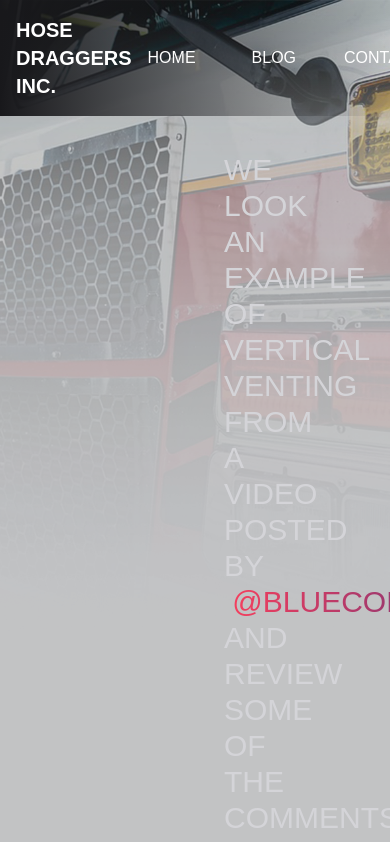
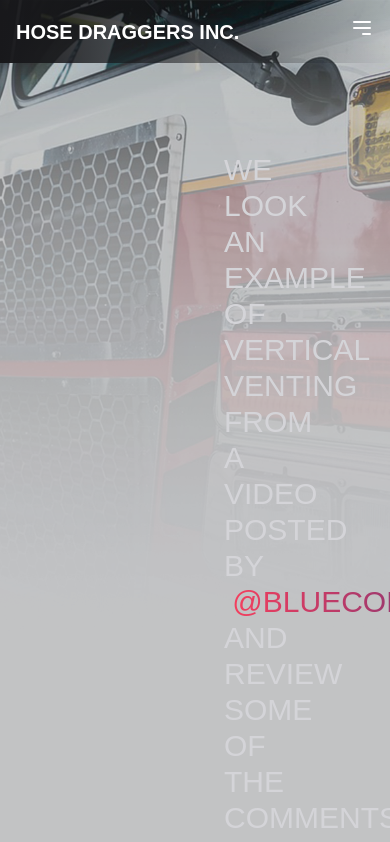
Before and after one commit to hosedraggersinc/hosedraggersinc.github.io, a Next.js app: page /blog/VentOps in a window 390 px wide. Shown: the top 842 px of the page. Built offline with nearby package versions, Linux system fonts and the light colour scheme.

Commit message:
Add files via upload

```diff
--- a/src/app/components/NavBar.tsx
+++ b/src/app/components/NavBar.tsx
@@ -1,6 +1,14 @@
 import Link from "next/link";
+import { useState } from "react";
 
 export default function NavBar() {
+  // State to control mobile menu visibility
+  const [isMobileMenuOpen, setIsMobileMenuOpen] = useState(false);
+
+  const toggleMobileMenu = () => {
+    setIsMobileMenuOpen(!isMobileMenuOpen);
+  };
+
   return (
     <nav className="relative z-20 bg-gradient-to-r from-zinc-900 text-white w-full">
       <div className="container mx-auto flex justify-between items-center py-4 px-4">
@@ -8,8 +16,46 @@
         <div className="text-xl uppercase font-bold">
           <Link href="/">Hose Draggers Inc.</Link>
         </div>
+
+        {/* Hamburger Menu for Mobile */}
+        <div className="lg:hidden">
+          <button
+            onClick={toggleMobileMenu}
+            className="focus:outline-none"
+            aria-label="Toggle Navigation"
+          >
+            <svg
+              className="w-6 h-6"
+              fill="none"
+              stroke="currentColor"
+              viewBox="0 0 24 24"
+              xmlns="http://www.w3.org/2000/svg"
+            >
+              {isMobileMenuOpen ? (
+                <path
+                  strokeLinecap="round"
+                  strokeLinejoin="round"
+                  strokeWidth="2"
+                  d="M6 18L18 6M6 6l12 12"
+                />
+              ) : (
+                <path
+                  strokeLinecap="round"
+                  strokeLinejoin="round"
+                  strokeWidth="2"
+                  d="M4 6h16M4 12h16m-7 6h7"
+                />
+              )}
+            </svg>
+          </button>
+        </div>
+
         {/* Nav Links */}
-        <ul className="flex space-x-6">
+        <ul
+          className={`flex space-x-6 lg:flex ${
+            isMobileMenuOpen ? "flex" : "hidden"
+          } lg:block`}
+        >
           <li>
             <Link
               href="/"
@@ -36,6 +82,41 @@
           </li>
         </ul>
       </div>
+
+      {/* Mobile Menu */}
+      {isMobileMenuOpen && (
+        <div className="lg:hidden bg-zinc-900 p-4">
+          <ul className="flex flex-col space-y-2">
+            <li>
+              <Link
+                href="/"
+                className="block uppercase bg-transparent text-white hover:bg-gradient-to-r hover:from-purple-400 hover:to-pink-500 hover:bg-clip-text hover:text-transparent transition-all duration-300"
+                onClick={toggleMobileMenu} // Close menu on link click
+              >
+                Home
+              </Link>
+            </li>
+            <li>
+              <Link
+                href="/blog"
+                className="block uppercase bg-transparent text-white hover:bg-gradient-to-r hover:from-purple-400 hover:to-pink-500 hover:bg-clip-text hover:text-transparent transition-all duration-300"
+                onClick={toggleMobileMenu}
+              >
+                Blog
+              </Link>
+            </li>
+            <li>
+              <Link
+                href="/contact"
+                className="block uppercase bg-transparent text-white hover:bg-gradient-to-r hover:from-purple-400 hover:to-pink-500 hover:bg-clip-text hover:text-transparent transition-all duration-300"
+                onClick={toggleMobileMenu}
+              >
+                Contact
+              </Link>
+            </li>
+          </ul>
+        </div>
+      )}
     </nav>
   );
 }
```
